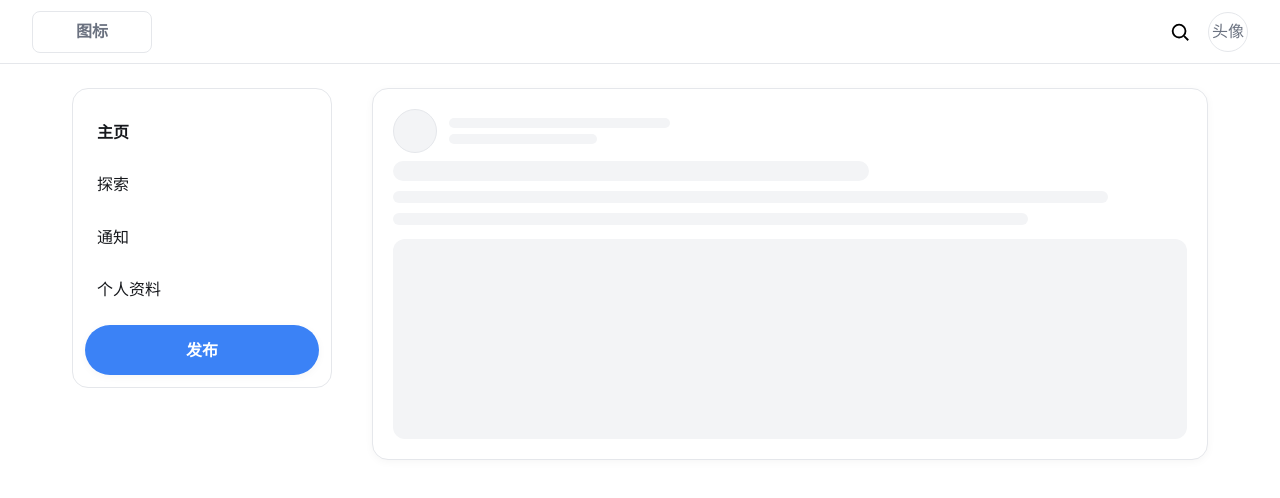
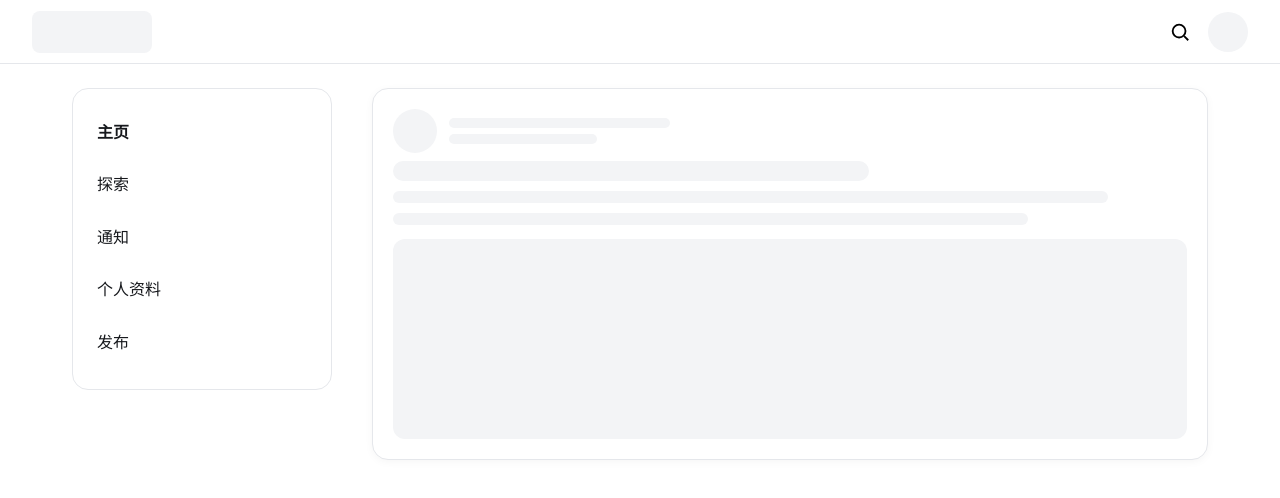
Before and after one commit to galplanet/galplanet.github.io, a plain HTML site: page index.html in a window 1280 px wide. Drawn offline with Linux system fonts and the light colour scheme.

Commit message:
Update index.html

```diff
--- a/index.html
+++ b/index.html
@@ -54,14 +54,13 @@
       border-bottom: 1px solid var(--border);
       z-index: 20;
     }
-    .logo {
+    /* 左上角 Logo skeleton */
+    .logo-skel {
       width: 120px; height: 42px;
-      border: 1px solid var(--border);
       border-radius: 8px;
-      display: flex; align-items: center; justify-content: center;
-      color: var(--muted); font-weight: 600;
+      background: var(--skel);
     }
-    .top-actions { display: flex; align-items: center; gap: 8px; }
+    /* 搜索按钮 */
     .icon-btn {
       width: 40px; height: 40px;
       border: none; background: transparent;
@@ -69,13 +68,13 @@
       display: grid; place-items: center;
     }
     .icon-btn:hover { background: #f5f6f8; }
-    .avatar {
+    /* 右上角头像 skeleton */
+    .avatar-skel {
       width: 40px; height: 40px;
-      border: 1px solid var(--border);
       border-radius: 50%;
-      background: #fff; color: var(--muted);
-      display: flex; align-items: center; justify-content: center;
+      background: var(--skel);
     }
+    .top-actions { display: flex; align-items: center; gap: 8px; }
 
     /* ====================
        主布局
@@ -107,14 +106,6 @@
     .nav-item:hover { background: #f3f4f6; }
     .nav-item.active { font-weight: 700; }
     .nav-item svg { flex: 0 0 22px; }
-    .post-btn {
-      width: 100%;
-      border: none;
-      background: var(--primary); color: #fff;
-      border-radius: var(--radius-pill);
-      padding: 12px 16px; font-weight: 700;
-      box-shadow: var(--shadow);
-    }
 
     /* ====================
        帖子骨架
@@ -131,7 +122,7 @@
     .row { display: flex; align-items: center; gap: 12px; }
     .between { display: flex; justify-content: space-between; align-items: center; }
 
-    /* Skeleton (无动画，纯灰块) */
+    /* Skeleton 基础形状 */
     .skel { background: var(--skel); border-radius: 8px; }
     .skel.avatar { width: 44px; height: 44px; border-radius: 50%; }
     .skel.dot { height: 10px; border-radius: 6px; }
@@ -156,7 +147,10 @@
 
   <!-- 顶部导航 -->
   <header class="topbar">
-    <div class="logo" aria-label="论坛图标">图标</div>
+    <!-- 左上角 Logo skeleton -->
+    <div class="logo-skel" aria-hidden="true"></div>
+
+    <!-- 右上角：搜索按钮 + 头像 skeleton -->
     <div class="top-actions">
       <!-- 搜索按钮 -->
       <button class="icon-btn" aria-label="搜索">
@@ -165,8 +159,8 @@
           <line x1="16.5" y1="16.5" x2="21" y2="21"></line>
         </svg>
       </button>
-      <!-- 用户头像 -->
-      <div class="avatar" title="用户头像">头像</div>
+      <!-- 头像 skeleton -->
+      <div class="avatar-skel" aria-hidden="true"></div>
     </div>
   </header>
 
@@ -180,8 +174,9 @@
         <a class="nav-item" href="#">探索</a>
         <a class="nav-item" href="#">通知</a>
         <a class="nav-item" href="#">个人资料</a>
+        <!-- 发布按钮改成 nav-item -->
+        <a class="nav-item" href="#">发布</a>
       </nav>
-      <button class="post-btn">发布</button>
     </aside>
 
     <!-- 主内容区：仅 1 个骨架卡片 -->
```
